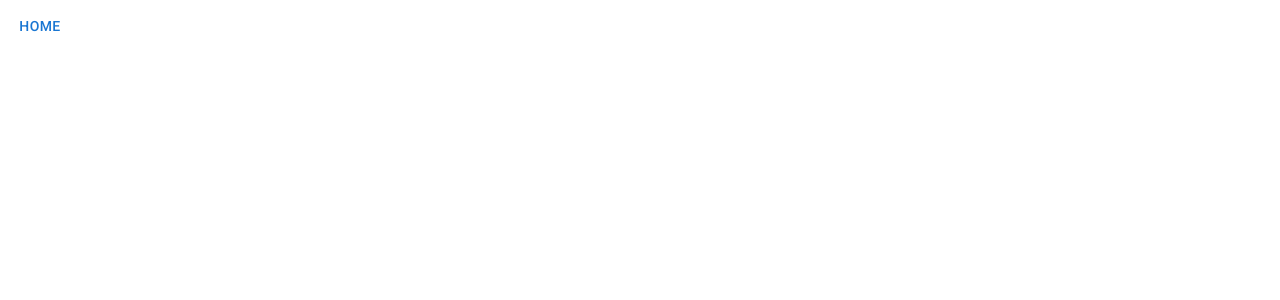
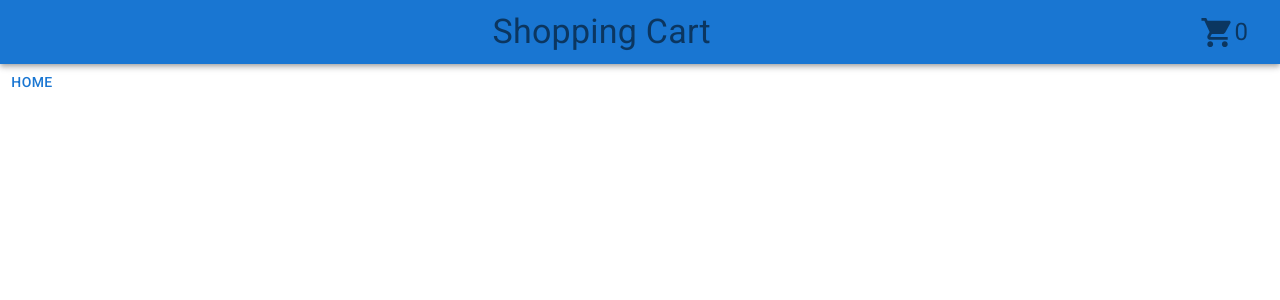
Before and after one commit to stolomeo/shopping-cart, a React (Create React App) app: page / in a window 1280 px wide. Shown: the top 300 px of the page. Built offline with nearby package versions, Linux system fonts and the light colour scheme.

Commit message:
Created nav

```diff
--- a/src/App.tsx
+++ b/src/App.tsx
@@ -1,14 +1,23 @@
+import { CssBaseline } from "@mui/material";
+import { useState } from "react";
 import { BrowserRouter, Route, Routes } from "react-router-dom";
+import Nav from "./components/Nav";
+import CartCountContext from "./context/CartCountContext";
 import Home from "./pages/Home";
 import Shop from "./pages/Shop";
 
 function App() {
+  const [cartCount, setCartCount] = useState(0);
   return (
     <BrowserRouter>
-      <Routes>
-        <Route index element={<Home />} />
-        <Route path="shop" element={<Shop />} />
-      </Routes>
+      <CssBaseline />
+      <CartCountContext.Provider value={{ cartCount, setCartCount }}>
+        <Nav />
+        <Routes>
+          <Route index element={<Home />} />
+          <Route path="shop" element={<Shop />} />
+        </Routes>
+      </CartCountContext.Provider>
     </BrowserRouter>
   );
 }
--- a/src/components/Nav.tsx
+++ b/src/components/Nav.tsx
@@ -1,3 +1,33 @@
+import { ShoppingCart } from "@mui/icons-material";
+import AppBar from "@mui/material/AppBar";
+import IconButton from "@mui/material/IconButton";
+import Toolbar from "@mui/material/Toolbar";
+import Typography from "@mui/material/Typography";
+import { useContext } from "react";
+import { Link } from "react-router-dom";
+import CartCountContext from "../context/CartCountContext";
+
 export default function Nav() {
-  return <div>Nav</div>;
+  const { cartCount } = useContext(CartCountContext);
+  return (
+    <AppBar position="static">
+      <Toolbar>
+        <IconButton
+          component={Link}
+          to="/"
+          size="medium"
+          edge="start"
+          sx={{ flexGrow: 1 }}
+        >
+          <Typography component="h1" variant="h4">
+            Shopping Cart
+          </Typography>
+        </IconButton>
+        <IconButton>
+          <ShoppingCart fontSize="large" />
+          <Typography variant="h5">{cartCount}</Typography>
+        </IconButton>
+      </Toolbar>
+    </AppBar>
+  );
 }
```
